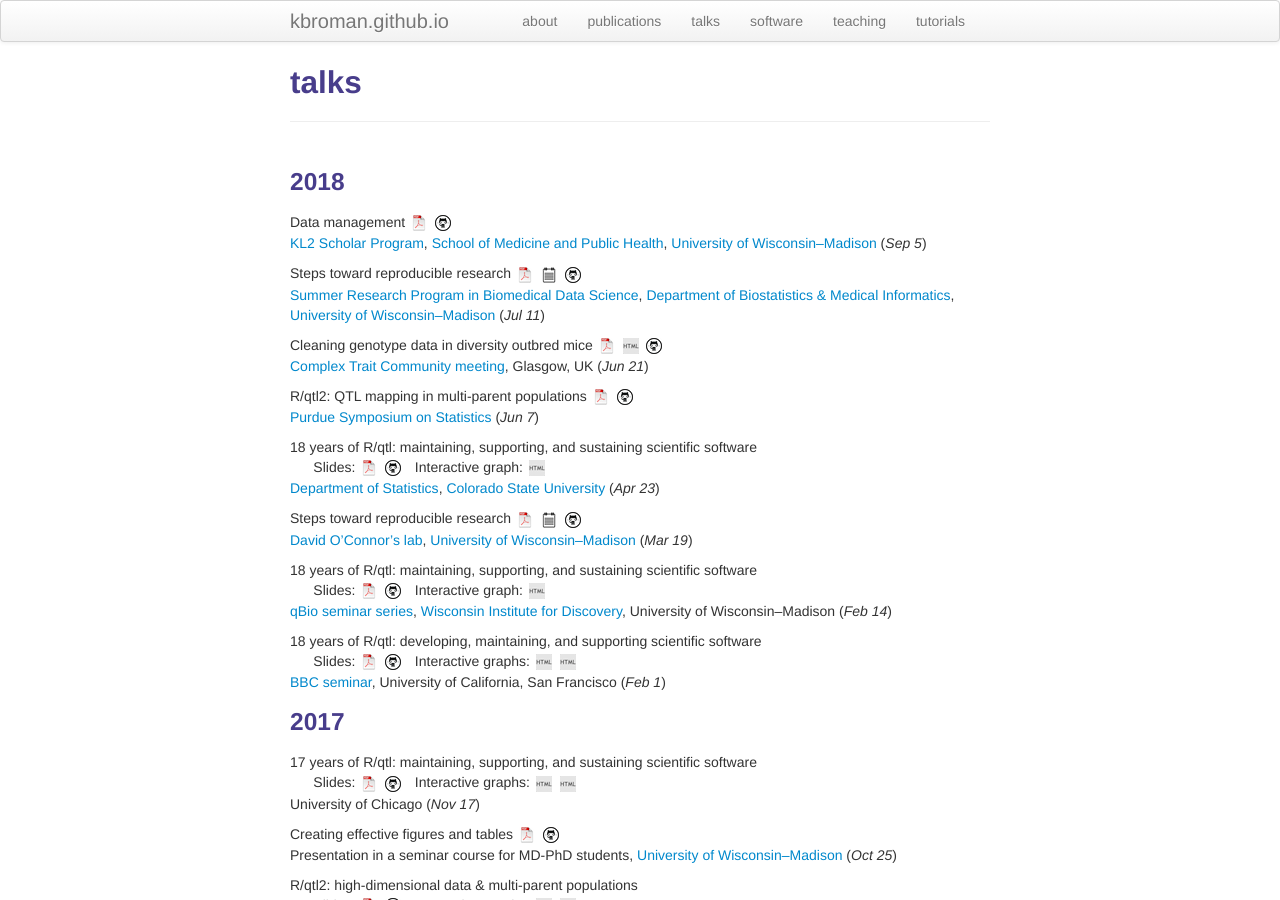
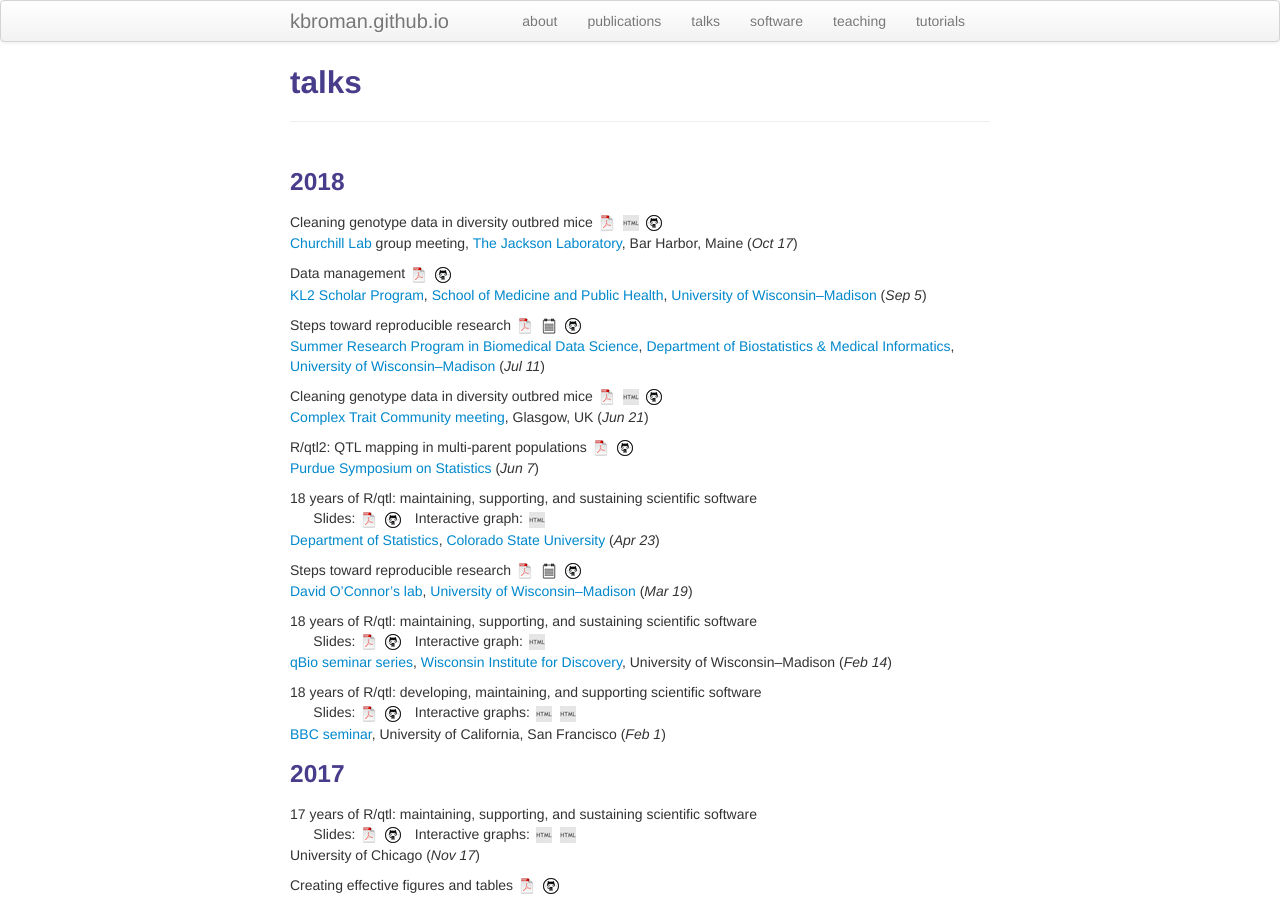
Before and after one commit to kbroman/kbroman.github.io, a Jekyll site: the page built from pages/talks.md, in a window 1280 px wide and 900 px high. Built offline with Jekyll 4.4.1, drawn with Linux system fonts in a browser that asks for light colours.

Commit message:
pages/talks: add 2018-10-17 jax talk

```diff
--- a/pages/talks.md
+++ b/pages/talks.md
@@ -5,6 +5,13 @@
 ---
 
 ###  2018
+
+Cleaning genotype data in diversity outbred mice
+[![pdf](icons16/pdf-icon.png)](https://kbroman.org/Talk_JAX2018/jax2018.pdf)
+[![html](icons16/html-icon.png)](https://kbroman.org/Talk_JAX2018)
+[![github](icons16/github-icon.png)](https://github.com/kbroman/Talk_JAX2018)<br/>
+[Churchill Lab](http://churchill-lab.jax.org/website/) group meeting, [The Jackson Laboratory](https://www.jax.org), Bar Harbor, Maine (_Oct 17_)
+
 
 Data management
 [![pdf](icons16/pdf-icon.png)](https://www.biostat.wisc.edu/~kbroman/presentations/datamgmt.pdf)
```
